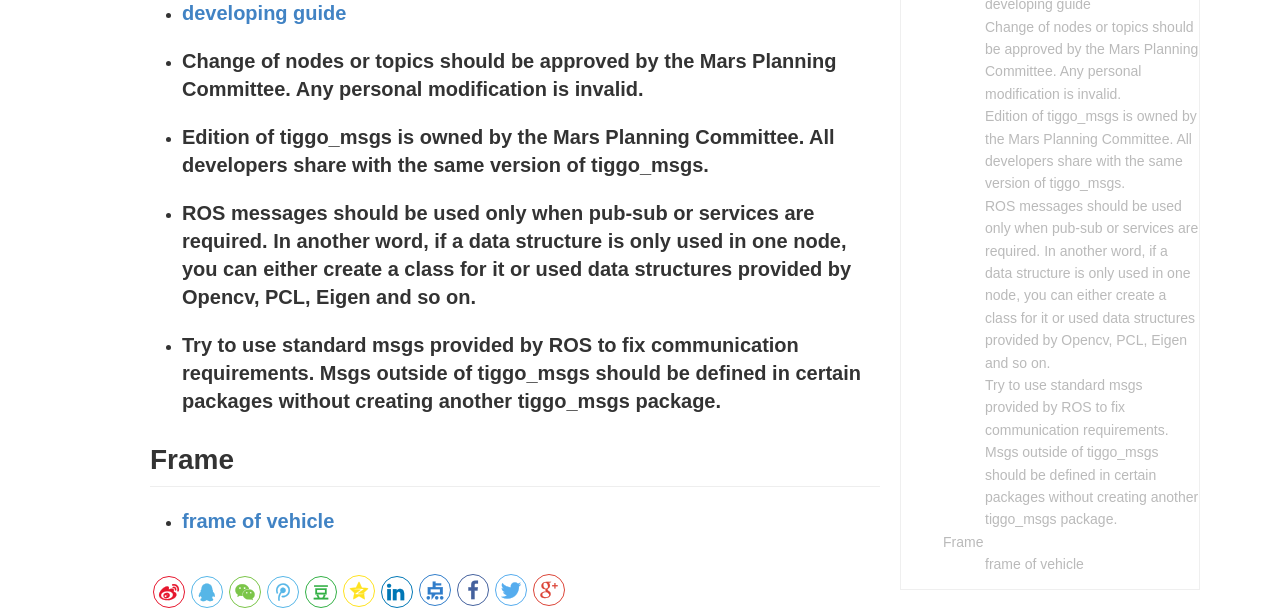
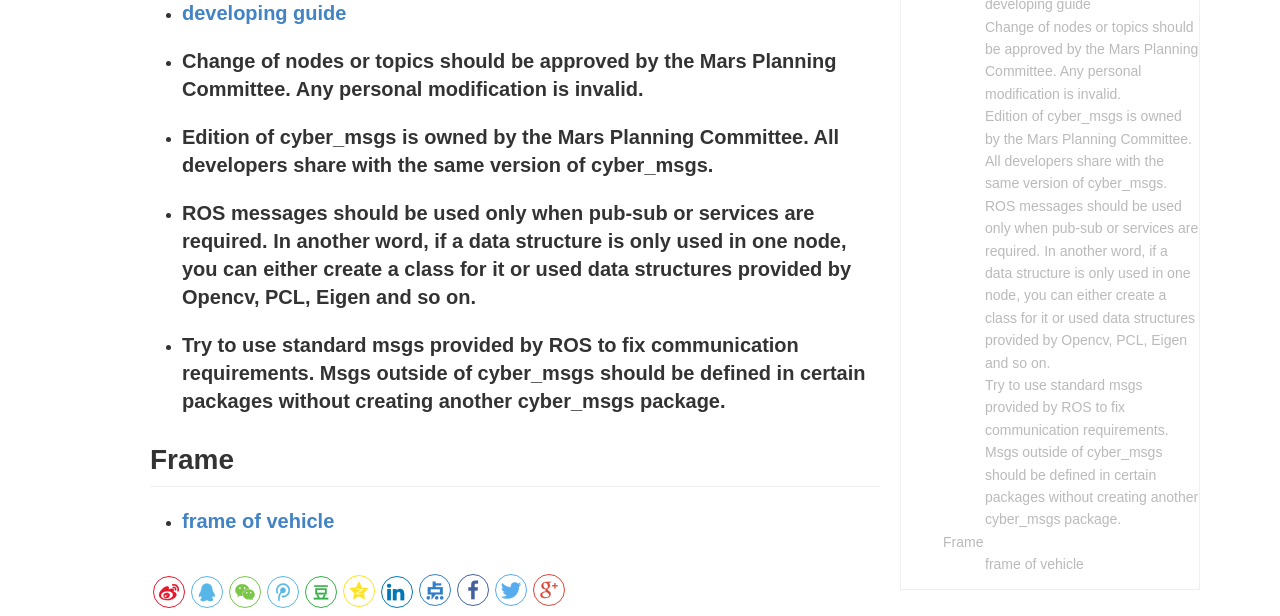
Before and after one commit to sjtu-cybersmart/sjtu-cybersmart.github.io, a Jekyll site: the page built from _posts/2199-01-01-Mars.md, in a window 1280 px wide. Shown: the part 552-1168 px from the top of the page. Built offline with Jekyll 4.4.1, drawn with Linux system fonts in a browser that asks for light colours; comment, search, counter and statistics services are not loaded.

Commit message:
tiggo_msgs --> cyber_msgs

```diff
--- a/_posts/2199-01-01-Mars.md
+++ b/_posts/2199-01-01-Mars.md
@@ -13,9 +13,9 @@ keywords: Mars
 ## Developer's Guide
 - #### [developing guide](https://sjtu-cybersmart.github.io/wiki/Guide/developing-guide/)
 - #### Change of nodes or topics should be approved by the Mars Planning Committee. Any personal modification is invalid.
-- #### Edition of tiggo_msgs is owned by the Mars Planning Committee. All developers share with the same version of tiggo_msgs.
+- #### Edition of cyber_msgs is owned by the Mars Planning Committee. All developers share with the same version of cyber_msgs.
 - #### ROS messages should be used only when pub-sub or services are required. In another word, if a data structure is only used in one node, you can either create a class for it or used data structures provided by Opencv, PCL, Eigen and so on.
-- #### Try to use standard msgs provided by ROS to fix communication requirements. Msgs outside of tiggo_msgs should be defined in certain packages without creating another tiggo_msgs package.
+- #### Try to use standard msgs provided by ROS to fix communication requirements. Msgs outside of cyber_msgs should be defined in certain packages without creating another cyber_msgs package.
 
 ## Frame
 - #### [frame of vehicle](https://sjtu-cybersmart.github.io/wiki/Mars/frame/)
```
